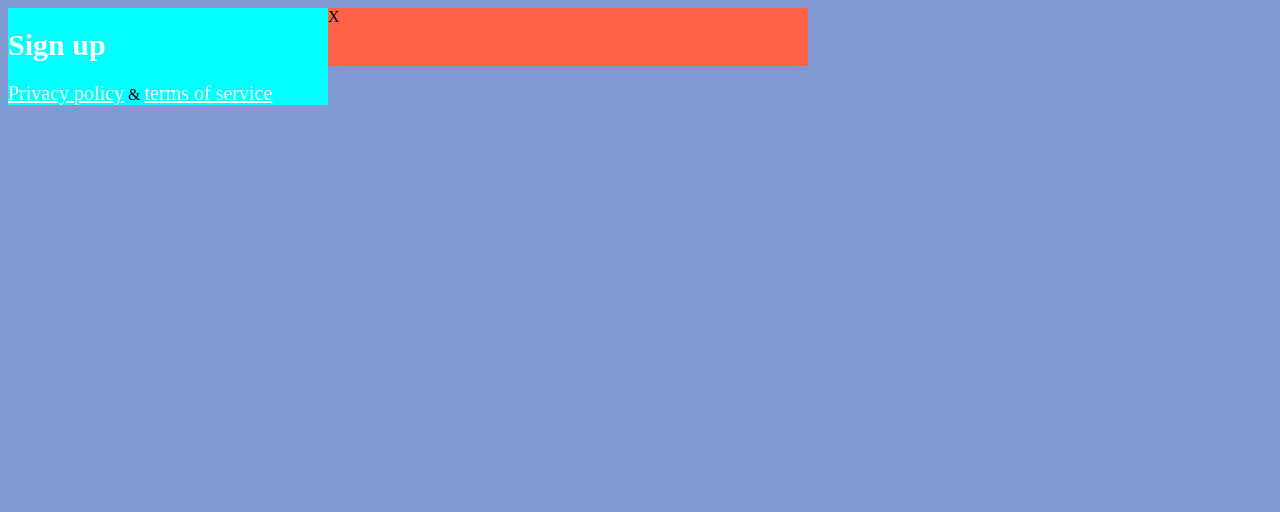
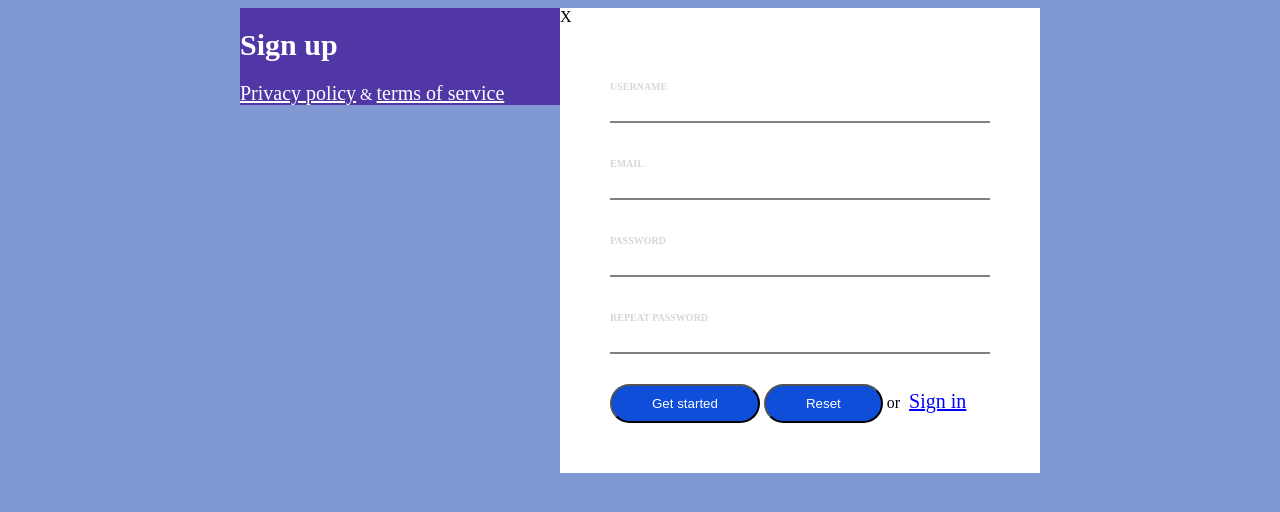
Before and after one commit to R3MIGIJUS/5-Sign-up, a plain HTML site: page index.html in a window 1280 px wide. Drawn offline with Linux system fonts and the light colour scheme.

Commit message:
css structure

```diff
--- a/css/main.css
+++ b/css/main.css
@@ -1,3 +1,7 @@
+body *{
+    box-sizing: border-box;
+}
+
 body {
 
     background-color: #8199D3;
@@ -7,6 +11,7 @@ body {
 
     width: 800px;
     display: inline-block;
+    margin-left: calc(50% - 400px);
 
 }
 
@@ -14,7 +19,7 @@ body {
 
     width: 40%;
     display: inline-block;
-    background-color: aqua;
+    background-color: #5136A5;
     float: left;
 }
 
@@ -24,7 +29,9 @@ body {
     font-size: 30px;
 }
 
-.bottom-links {
+.bottom-links > span {
+
+    color: white;
 
 
 }
@@ -41,11 +48,55 @@ a {
    display: inline-block;
    width: 60%;
    float: right;
-   background-color: tomato;
+   background-color: white;
 
 }
 
 .form {
 
-    padding: 20px;
+    padding: 50px;
+    padding-top: 20px;
 }
+
+label {
+
+    display: inline-block;
+    width: 100%;
+    text-transform: uppercase;
+    color: #D6D6D6;
+    font-size: 10px;
+    font-weight: bold;
+
+}
+
+input {
+    display: inline-block;
+    width: 100%;
+    font-size: 15px;
+    line-height: 25px;
+    border: none;
+    border-bottom: grey 2px solid;
+
+}
+
+.form-row > a{
+
+    color:blue;
+    margin-left: 5px;
+}
+.form-row {
+
+    margin-top: 30px;
+
+}
+
+button {
+
+    background-color: #0E4ED8;
+    border-radius: 30px;
+    padding: 10px;
+    padding-left: 40px;
+    padding-right: 40px;
+    color: white;
+
+}
--- a/index.html
+++ b/index.html
@@ -20,7 +20,32 @@
         </div>
         <div class="right-column">
             <div class="close-button">X</div>
-            <form action="" class="form"></form>
+            <form action="remigijus.builys@gmail.com" class="form">
+               <div class="form-row">
+                   <label for="">Username</label>
+                   <input type="text">
+                </div>
+               <div class="form-row">
+                   <label for="">email</label>
+                   <input type="email">
+                </div>
+               <div class="form-row">
+                   <label for="">Password</label>
+                   <input type="password">
+                </div>
+               <div class="form-row">
+                   <label for="">Repeat password</label>
+                   <input type="password">
+                </div>
+               <div class="form-row">
+                   <button type="submit">Get started</button>
+                   <button type="reset">Reset</button>
+                   <span>or</span>
+                   <a href="#">Sign in</a>
+
+                </div>
+            </form>
+
 
         </div>
 
```
